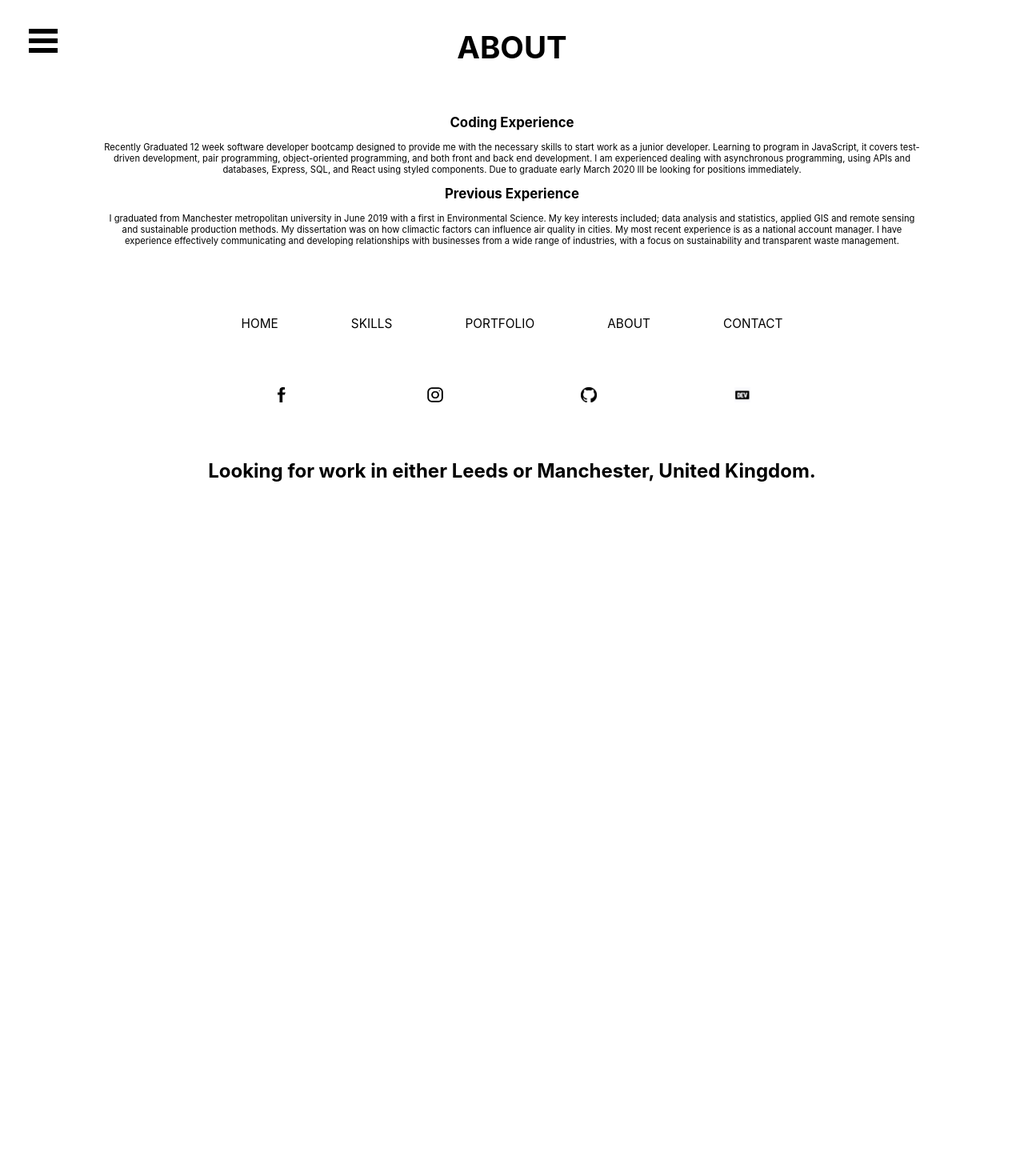
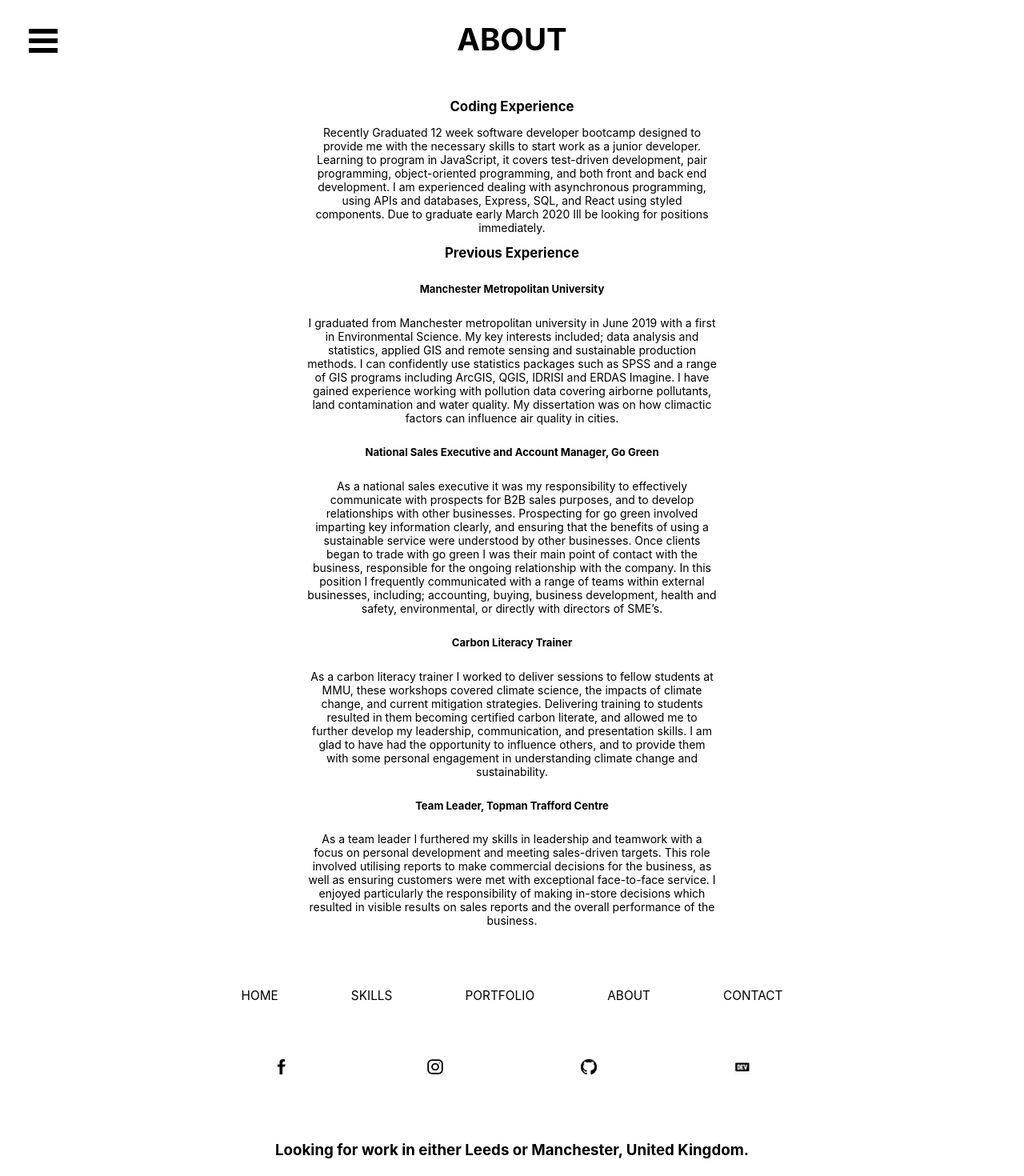
Before and after one commit to alexandertrout/portfolio-alex, a React (Create React App) app: page /about in a window 1280 px wide. Shown: the top 1470 px of the page at 80% size. Before the commit the page ends 800 px from the top, so only its background shows below. Built offline with nearby package versions, Linux system fonts and the light colour scheme; what react-animations would draw is missing.

Commit message:
added mobile styling

```diff
--- a/src/App.css
+++ b/src/App.css
@@ -49,9 +49,22 @@
   background: rgba(0, 0, 0, 0.3);
 }
 
+.about-text {
+  margin: 0vw 20vw;
+  font-size: 14px;
+}
 
-h2 {
+h1 {
   text-align: center;
+}
+
+h3 {
+  text-align: center;
+  padding: 1vw;
+}
+
+.skill-text {
+  font-size: 1vw;
 }
 
 .b {
--- a/src/Components/About.jsx
+++ b/src/Components/About.jsx
@@ -9,15 +9,27 @@ class About extends Component {
   render() {
     return (
       <div>
-          <Menubar/>
+        <Menubar/>
         <StyledTop>
           <h1>ABOUT</h1>
         </StyledTop>
         <OuterContainer>
           <h1>Coding Experience</h1>
-          <p>Recently Graduated 12 week software developer bootcamp designed to provide me with the necessary skills to start work as a junior developer. Learning to program in JavaScript, it covers test-driven development, pair programming, object-oriented programming, and both front and back end development. I am experienced dealing with asynchronous programming, using APIs and databases, Express, SQL, and React using styled components. Due to graduate early March 2020 Ill be looking for positions immediately.</p>
+          <p class="about-text">Recently Graduated 12 week software developer bootcamp designed to provide me with the necessary skills to start work as a junior developer. Learning to program in JavaScript, it covers test-driven development, pair programming, object-oriented programming, and both front and back end development. I am experienced dealing with asynchronous programming, using APIs and databases, Express, SQL, and React using styled components. Due to graduate early March 2020 Ill be looking for positions immediately.</p>
           <h1>Previous Experience</h1>
-          <p>I graduated from Manchester metropolitan university in June 2019 with a first in Environmental Science. My key interests included; data analysis and statistics, applied GIS and remote sensing and sustainable production methods. My dissertation was on how climactic factors can influence air quality in cities. My most recent experience is as a national account manager. I have experience effectively communicating and developing relationships with businesses from a wide range of industries, with a focus on sustainability and transparent waste management.</p>
+          <h3>Manchester Metropolitan University</h3>
+          <p class="about-text">I graduated from Manchester metropolitan university in June 2019 with a first in Environmental Science. My key interests included; data analysis and statistics, applied GIS and remote sensing and sustainable production methods. I can confidently use statistics packages such as SPSS and a range of GIS programs including ArcGIS, QGIS, IDRISI and ERDAS Imagine. I have gained experience working with pollution data covering airborne pollutants, land contamination and water quality. My dissertation was on how climactic factors can influence air quality in cities.</p>
+          <h3>National Sales Executive and Account Manager, Go Green </h3>
+          <p class="about-text">As a national sales executive it was my responsibility to effectively communicate with prospects for B2B sales purposes, and to develop relationships with other businesses. Prospecting for go green involved imparting key information clearly, and ensuring that the benefits of using a sustainable service were understood by other businesses. Once clients began to trade with go green I was their main point of contact with the business, responsible for the ongoing relationship with the company. In this position I frequently communicated with a range of teams within external businesses, including; accounting, buying, business development, health and safety, environmental, or directly with directors of SME’s.
+          </p>
+          <h3>Carbon Literacy Trainer </h3>
+          <p class="about-text">
+            As a carbon literacy trainer I worked to deliver sessions to fellow students at MMU, these workshops covered climate science, the impacts of climate change, and current mitigation strategies. Delivering training to students resulted in them becoming certified carbon literate, and allowed me to further develop my leadership, communication, and presentation skills. I am glad to have had the opportunity to influence others, and to provide them with some personal engagement in understanding climate change and sustainability.
+          </p>
+          <h3>Team Leader, Topman Trafford Centre </h3>
+          <p class="about-text">
+           As a team leader I furthered my skills in leadership and teamwork with a focus on personal development and meeting sales-driven targets. This role involved utilising reports to make commercial decisions for the business, as well as ensuring customers were met with exceptional face-to-face service. I enjoyed particularly the responsibility of making in-store decisions which resulted in visible results on sales reports and the overall performance of the business.
+          </p>
         </OuterContainer>
       </div>
     );
--- a/src/Components/Footer.jsx
+++ b/src/Components/Footer.jsx
@@ -38,9 +38,9 @@ class Footer extends Component {
      <img src={github} class="icon" alt="github-icon"/>
      <img src={dev} class="icon" alt="dev-icon"/>
     </OptionContainer>
-    <h2>
+    <h3>
       Looking for work in either Leeds or Manchester, United Kingdom.
-    </h2>
+    </h3>
   </div>
     );
   }
--- a/src/Components/Menu.jsx
+++ b/src/Components/Menu.jsx
@@ -13,10 +13,11 @@ const LinkIcon = styled.img`
   padding: 0 20px;
 `
 
+
 class Menubar extends Component {
   render() {
     return (
-       <Menu width={ '20%' }>
+       <Menu width={ '40%' } >
         <StyledLink to="/" className="menu-item">
           <div id="home" className="menu-item">
             {/* <LinkIcon src={macbook} alt="mac"/> */}
--- a/src/Components/SkillCard.jsx
+++ b/src/Components/SkillCard.jsx
@@ -12,6 +12,10 @@ const Card = styled.div`
   justify-self: center;
   height: 20vw;
   width: 15vw;
+   @media only screen and (max-width: 600px) {
+  height: 40vw;
+  width: 40vw;
+}
   color: grey;
   display: flex;
   flex-direction: column;
@@ -20,8 +24,12 @@ const Card = styled.div`
 `
 
 const CardImage = styled.img`
+ display: flex;
+  width: 10vw;
+ @media only screen and (max-width: 600px) {
   display: flex;
-  width: 10vw;
+  width: 20vw;
+}
 `
 
 const SkillCard = (props) => {
@@ -31,7 +39,7 @@ const SkillCard = (props) => {
       <FadeDiv>
       <CardImage src={props.image} alt={props.skill}/>
       </FadeDiv>
-      <p>{props.text}</p>
+      <p class="skill-text">{props.text}</p>
     </Card>
   );
 };
--- a/src/Components/Skills.jsx
+++ b/src/Components/Skills.jsx
@@ -21,12 +21,15 @@ import lambda from "../Images/lambda.png";
 
 import * as utils from "../Components/utils/utils"
 
-
-
 const SkillsContainer = styled.div`
   display: grid;
   grid-template-columns: 1fr 1fr 1fr 1fr;
   grid-gap: 5vw;
+  @media only screen and (max-width: 600px) {
+  display: grid;
+  grid-template-columns: 1fr;
+  grid-gap: 5vw;
+}
 `
 
 class About extends Component {
--- a/src/styledComponents/styledComponents.js
+++ b/src/styledComponents/styledComponents.js
@@ -1,12 +1,15 @@
 import styled from 'styled-components';
 
 const StyledTop = styled.div`
-  padding: 10px;
+  padding: 0vw 10vw;
   color: black;
+  background-color: white;
   font-size: 1.2em;
   display: flex;
   justify-content: center;
   align-items: flex-end;
+  position: sticky;
+  top: 0;
 `
 
 const OuterContainer = styled.section`
```
